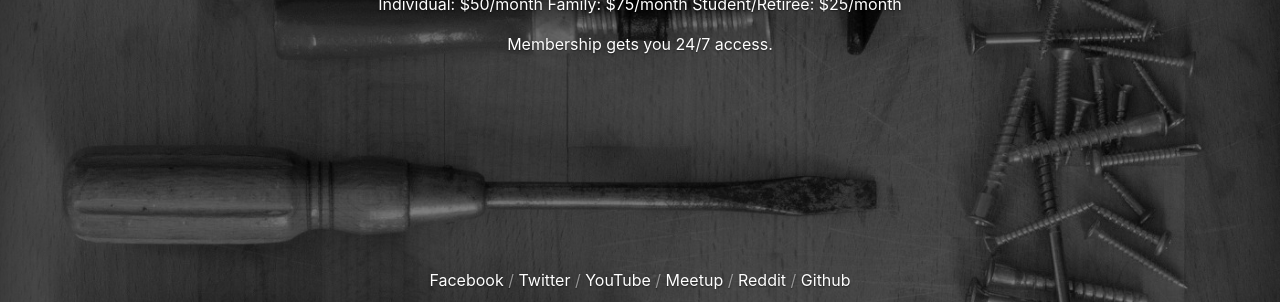
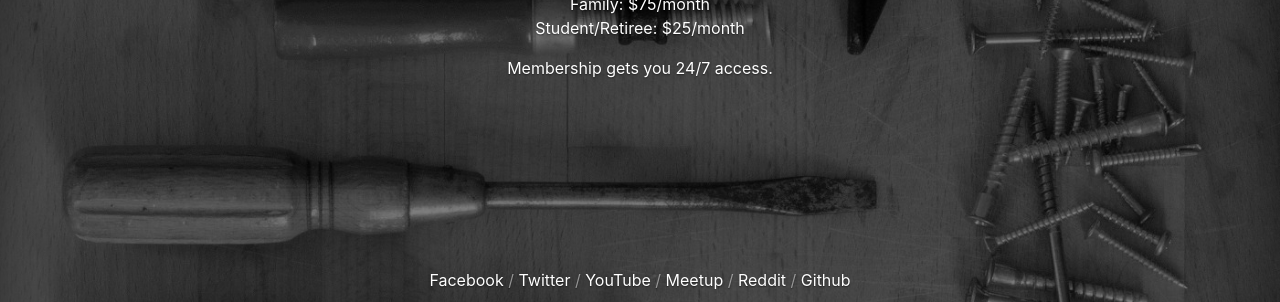
Before and after one commit to appletonmakerspace/website, a plain HTML site: page membership.html in a window 1280 px wide. Shown: the part 311-613 px from the top of the page. Drawn offline with nearby package versions, Linux system fonts and the light colour scheme.

Commit message:
Linebreaks

```diff
--- a/membership.html
+++ b/membership.html
@@ -25,9 +25,9 @@
         <main role="main" class="inner cover">
             <h1 class="cover-heading">Membership:</h1>
             <p>
-                Individual: $50/month
-                Family: $75/month
-                Student/Retiree: $25/month
+                Individual: $50/month<br/>
+                Family: $75/month<br/>
+                Student/Retiree: $25/month<br/>
             </p>
             <p>Membership gets you 24/7 access.</p>
         </main>
```
